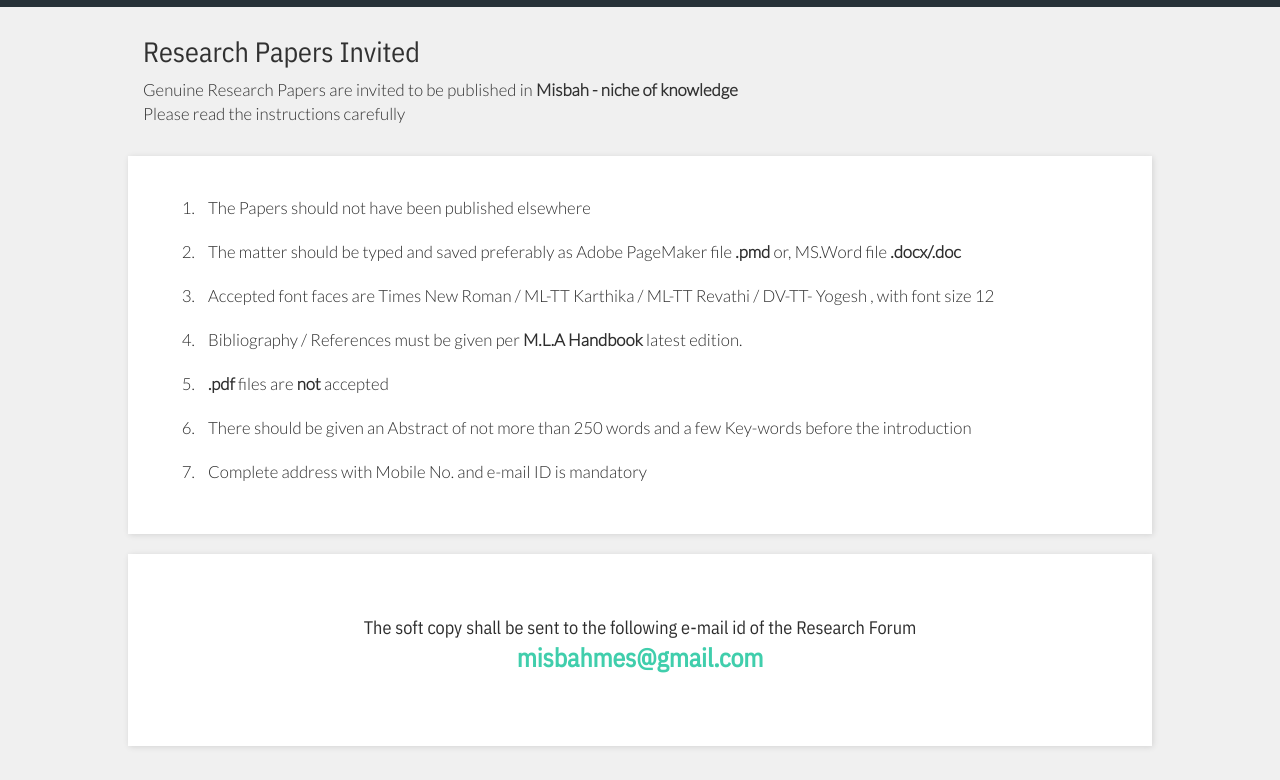
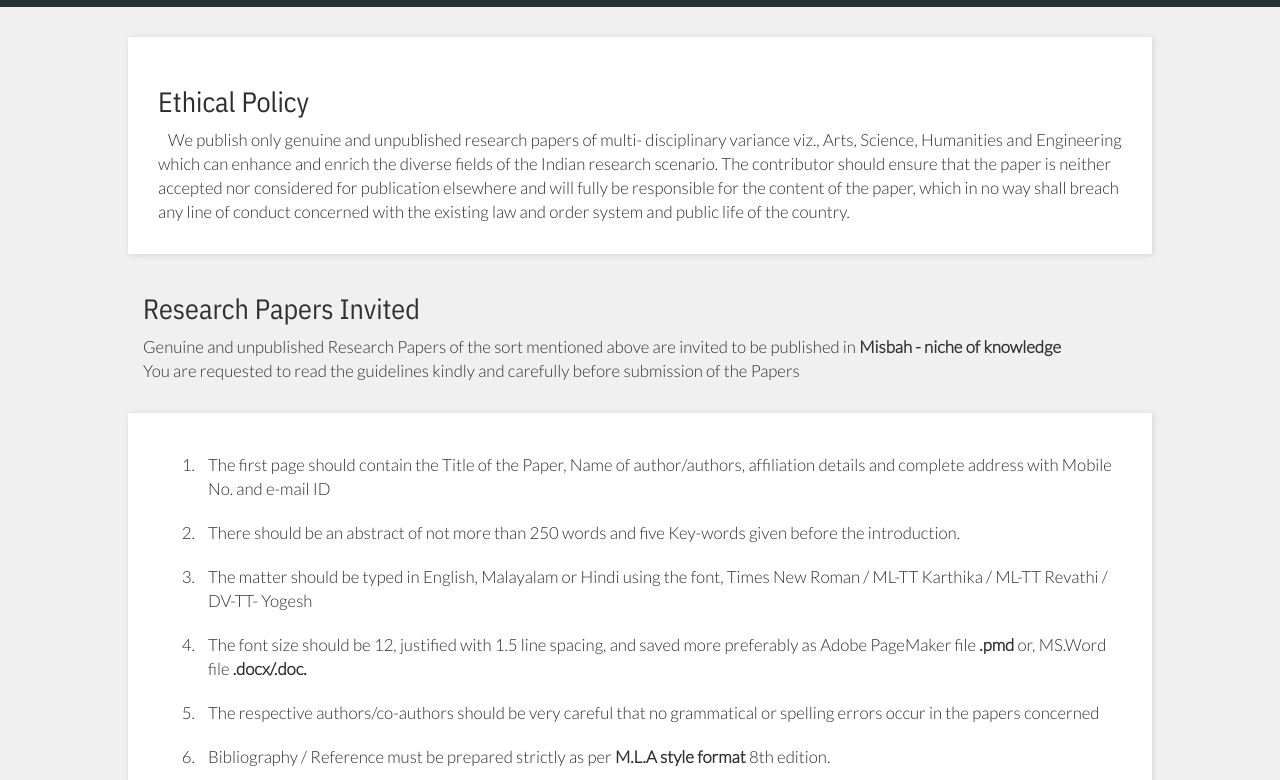
Before and after one commit to ianandhum/misbahmes-ui, a React app: page /callforPaper in a window 1280 px wide. Shown: the part 259-1039 px from the top of the page. Built offline with nearby package versions, Linux system fonts and the light colour scheme; a web font is replaced by a local one.

Commit message:
call for paper update + few usablity improvements

```diff
--- a/src/CallForPaper.js
+++ b/src/CallForPaper.js
@@ -17,25 +17,40 @@
                 <Header className="light"/>
             <Row style={{margin:0}} className="call-for-paper">
                 <Col xs={12} md={12} className="head_box">
-                    <h1>We'd love your contribution</h1>
+                    <h1>Call for Papers</h1>
+                </Col>
+                <Col xs={12} md={12} className="cont_box" style={{marginTop:"30px"}}>
+                    <h3 className="head">Ethical Policy</h3>
+                    <span>
+                        We publish only genuine and unpublished research papers of multi-
+                        disciplinary variance viz., Arts, Science, Humanities and Engineering which can
+                        enhance and enrich the diverse fields of the Indian research scenario. The
+                        contributor should ensure that the paper is neither accepted nor considered for
+                        publication elsewhere and will fully be responsible for the content of the paper,
+                        which in no way shall breach any line of conduct concerned with the existing law
+                        and order system and public life of the country.
+                    </span>
                 </Col>
                 <Col xs={12} md={12} className="main_box">
                     <h3 className="head">Research Papers Invited</h3>
                     <p>
-                        Genuine Research Papers are invited to be published in&nbsp;
-                        <b>Misbah - niche of knowledge</b><br/>
-                        Please read the instructions carefully
+                        Genuine and unpublished Research Papers of the sort mentioned above are
+                        invited to be published in <b>Misbah - niche of knowledge</b><br/>
+                        You are requested to read the guidelines kindly and carefully before submission
+                        of the Papers
                     </p>
                 </Col>
                 <Col xs={12} md={12} className="cont_box">
                     <ol>
-                        <li>The Papers should not have been published elsewhere</li>
-                        <li>The matter should be typed and saved preferably as Adobe PageMaker file <b>.pmd</b> or, MS.Word file <b>.docx/.doc</b></li>
-                        <li>Accepted font faces are Times New Roman / ML-TT Karthika / ML-TT Revathi / DV-TT- Yogesh , with font size 12</li>
-                        <li>Bibliography / References must be given per <b>M.L.A Handbook</b> latest edition. </li>
+                        <li>The first page should contain the Title of the Paper, Name of author/authors, affiliation details and complete address with Mobile No. and e-mail ID</li>
+                        <li>There should be an abstract of not more than 250 words and five Key-words given before the introduction.</li>
+                        <li>The matter should be typed in English, Malayalam or Hindi using the font, Times New Roman / ML-TT Karthika / ML-TT Revathi / DV-TT- Yogesh</li>
+                        <li>The font size should be 12, justified with 1.5 line spacing, and saved more preferably as Adobe PageMaker file <b>.pmd</b> or, MS.Word file <b>.docx/.doc.</b></li>
+                        <li>The respective authors/co-authors should be very careful that no grammatical or spelling errors occur in the papers concerned</li>
+                        <li>Bibliography / Reference must be prepared strictly as per <b>M.L.A style format</b> 8th edition.</li>
                         <li><b>.pdf</b> files are <b>not</b> accepted</li>
-                        <li>There should be given an Abstract of not more than 250 words and a few Key-words before the introduction</li>
-                        <li>Complete address with Mobile No. and e-mail ID is mandatory</li>
+                        <li>All the Papers will be blindly reviewed by our team and the accepted papers will be intimated in due course.</li>
+                        <li>The Research Papers in the prescribed format will only be accepted which will be checked against plagiarism using suitable software concerned</li>
 
                     </ol>
                 </Col>
@@ -73,7 +88,6 @@
                 <Col xs={12} md={12} className="foot_crumb page_callfor" key="foot_crumb"  style={{color:"#333"}}>
                   <div className="txt">Copyright  <b> &copy; 2018 MES College Nedumkandam </b>
                             <span className="foot_link"><a  style={{color:"#000",fontWeight:"bold"}} href="http://mesnedumkandam.in/show_page.php?m_id=802">mesnedumkandam.in</a></span>
-
                   </div>
                 </Col>
             </Row>
--- a/src/Header.js
+++ b/src/Header.js
@@ -66,9 +66,10 @@
     render(){
         let navBar=(
                             <nav className="navbar">
+                                <a href="/" className="item xs-col-12" onClick={this.linkClick.bind(this)}>Home</a>
                                 <a href="/about#advisory_board" className="item xs-col-12" onClick={this.linkClick.bind(this)}>Advisory board</a>
                                 <a href="/about#editorial_board" className="item xs-col-12" onClick={this.linkClick.bind(this)}>Editorial board</a>
-                                <a href="/callforPaper" className="item highlight  xs-col-12" onClick={this.linkClick.bind(this)}>Call for paper</a>
+                                <a href="/callforPaper" className="item highlight  xs-col-12" onClick={this.linkClick.bind(this)}>Call for papers</a>
 
                             </nav>
         )
--- a/src/Viewer.js
+++ b/src/Viewer.js
@@ -6,6 +6,7 @@
 import $ from 'jquery'
 import './viewer.css'
 import LoadError from "./LoadError"
+import Header from './Header';
 
 let ContainerFluid=(props)=>(
   <div className="container-fluid" style={{margin:0,padding:0}}>{props.children}</div>
@@ -23,6 +24,8 @@
         this.state={
             status:false
         }
+        this.contentShouldDisplay=true
+
     }
 
     onJsonResult(result){
@@ -67,7 +70,7 @@
     content.pdfURL="https://api.misbahmes.com/v1/download/"+this.props.id+".pdf"
     return(
       <Row style={{margin:0}}>
-
+        <Header />
         <Col xs={12} md={12} className={"v_header "+this.props.className} key={this.state.post_id}>
             {
               this.state.status &&([
@@ -87,7 +90,8 @@
               </Col>,
               <Col xs={12} md={3} key="col_btn" className="dl_btn">
                 <a href={content.pdfURL} className="launch-btn" style={{width:"80%"}}>DOWNLOAD AS PDF</a>
-              </Col>])
+              </Col>
+            ])
             }
         </Col>
 
@@ -167,7 +171,7 @@
 
     }
     return([
-            <AutoAffix  key="pdf_affix" offsetTop={240}>
+            <AutoAffix  key="pdf_affix" offsetTop={340}>
                 <Col xs={12} md={12} className="pdf-nav">
                   <div className="cont">
                      <Col xs={3} md={2} style={{margin:0,padding:0}}>
--- a/src/callforpaper.css
+++ b/src/callforpaper.css
@@ -40,11 +40,12 @@
     font-size: 1.4em;
     font-weight: bold;
 }
-.cont_box ol li{
+.cont_box ol li,.cont_box span{
     padding:10px;
     font-family: "Lato",sans-serif;
     font-size: 1.2em;
 }
+
 .call-for-paper > .main_box{
     background:transparent;
     min-height: 100px;
@@ -53,7 +54,7 @@
     margin:10px 10%;
     color:rgb(49, 49, 49);
 }
-.main_box .head{
+.main_box .head,.cont_box .head{
     font-size:2em;
     font-family:"IBM Plex Sans Condensed",sans-serif;
 
--- a/src/home.css
+++ b/src/home.css
@@ -85,7 +85,7 @@
     color:#333;
 }
 .navbar > .item:hover{
-    border:1px solid #fff;
+    border-bottom:1px solid #fff;
     color:#fff;
 }
 .col-left{
--- a/src/viewer.css
+++ b/src/viewer.css
@@ -21,7 +21,10 @@
     background-color:#263238;
     color:rgb(231, 231, 231);
     margin:0 0 0;
+    padding: 0px;
+    padding-top:40px;
 }
+
 
 .v_header h1{
     font-family: "IBM Plex Sans Condensed",sans-serif;
@@ -33,6 +36,7 @@
 }
 .v_header .posted{
     padding:5px 10px;
+    font-family: "IBM Plex Sans Condensed",sans-serif;
 }
 .dl_btn{
     padding:80px 50px;
```
